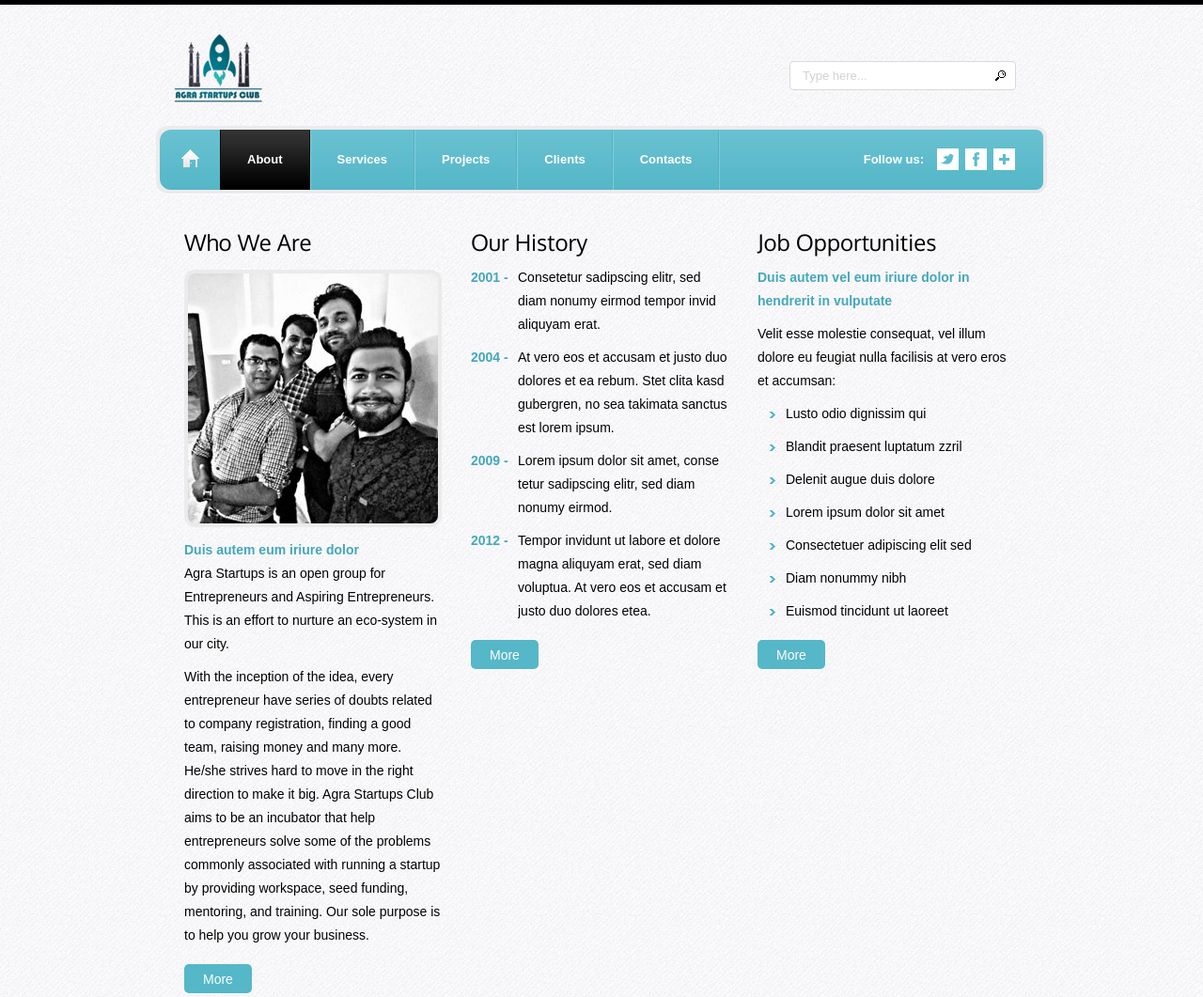
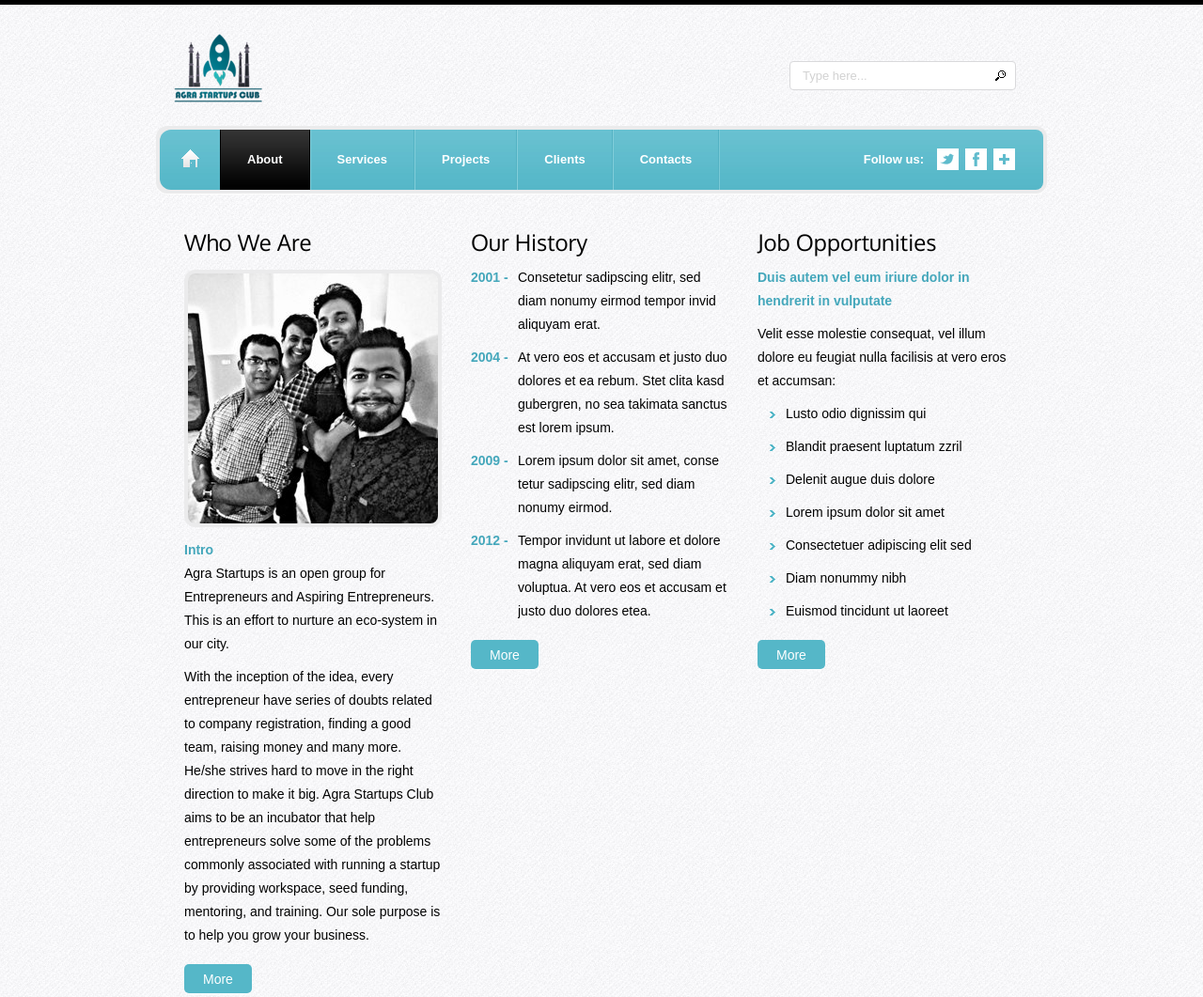
Before and after one commit to vipulgulati/Agra-Startups-Club, a plain HTML site: page about.html in a window 1280 px wide. Shown: the top 1061 px of the page at 94% size. Drawn offline with Linux system fonts and the light colour scheme; a web font is replaced by a local one.

Commit message:
Update about.html

```diff
--- a/about.html
+++ b/about.html
@@ -1,7 +1,7 @@
 <!DOCTYPE html>
 <html lang="en">
 <head>
-<title>Global | About</title>
+<title>Agra Startups Club | About</title>
 <meta charset="utf-8">
 <link rel="stylesheet" type="text/css" media="screen" href="css/reset.css">
 <link rel="stylesheet" type="text/css" media="screen" href="css/style.css">
@@ -50,7 +50,7 @@
           <div>
             <h3 class="p5">Who We Are</h3>
             <img src="images/page2-img1.jpg" alt="" class="img-border">
-            <p class="top-1"><a href="#" class="link"><strong>Duis autem eum iriure dolor</strong></a></p>
+            <p class="top-1"><a href="#" class="link"><strong>Intro</strong></a></p>
             <p class="p6">Agra Startups is an open group for Entrepreneurs and Aspiring Entrepreneurs. This is an effort to nurture an eco-system in our city.</p>
             <p class="p4">With the inception of the idea, every entrepreneur have series of doubts related to company registration, finding a good team, raising money and many more. He/she strives hard to move in the right direction to make it big. Agra Startups Club aims to be an incubator that help entrepreneurs solve some of the problems commonly associated with running a startup by providing workspace, seed funding, mentoring, and training. Our sole purpose is to help you grow your business.</p>
             <a href="#" class="button">More</a> </div>
```
